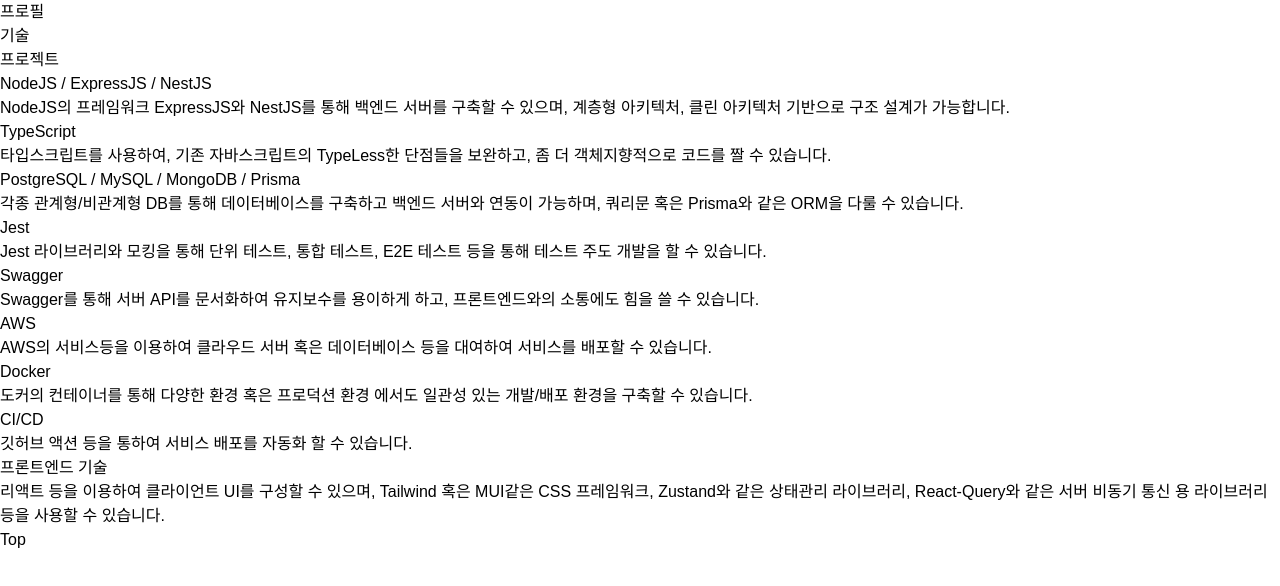
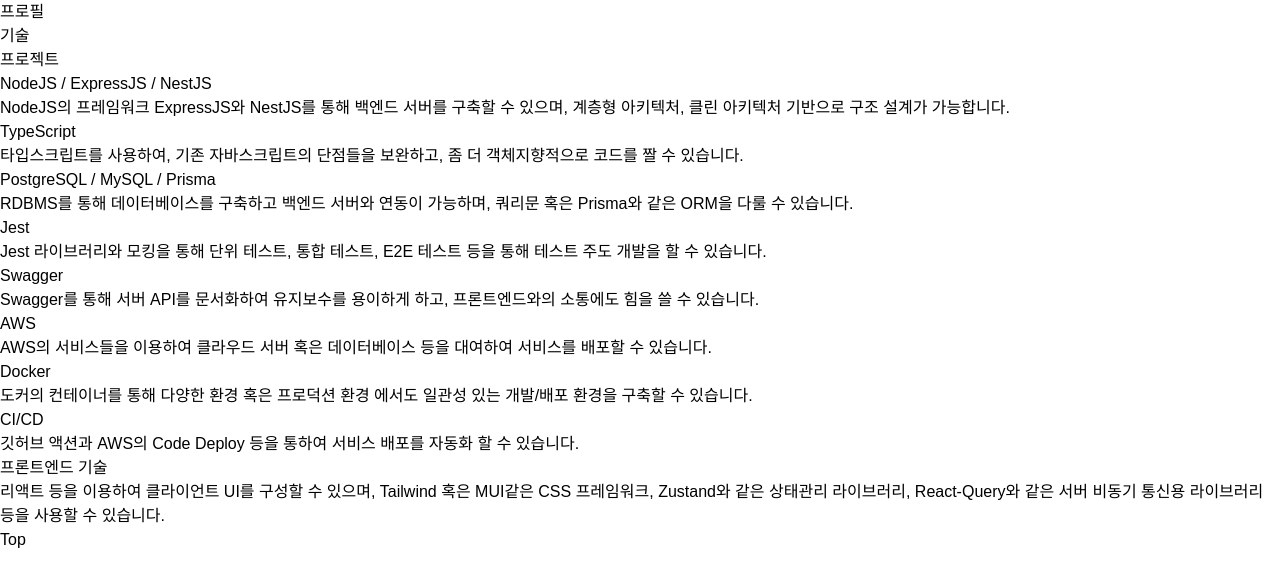
Before and after one commit to KubrickCode/Portfolio, a React (Vite) app: page /skills in a window 1280 px wide. Shown: the top 586 px of the page. Built offline with nearby package versions, Linux system fonts and the light colour scheme; a web font is replaced by a local one.

Commit message:
fix: 기술 스택 설명 수정

```diff
--- a/src/components/Skills/Skills.jsx
+++ b/src/components/Skills/Skills.jsx
@@ -25,13 +25,13 @@
     id: 1,
     title: "TypeScript",
     description:
-      "타입스크립트를 사용하여, 기존 자바스크립트의 TypeLess한 단점들을 보완하고, 좀 더 객체지향적으로 코드를 짤 수 있습니다.",
+      "타입스크립트를 사용하여, 기존 자바스크립트의 단점들을 보완하고, 좀 더 객체지향적으로 코드를 짤 수 있습니다.",
   },
   {
     id: 2,
-    title: "PostgreSQL / MySQL / MongoDB / Prisma",
+    title: "PostgreSQL / MySQL / Prisma",
     description:
-      "각종 관계형/비관계형 DB를 통해 데이터베이스를 구축하고 백엔드 서버와 연동이 가능하며, 쿼리문 혹은 Prisma와 같은 ORM을 다룰 수 있습니다.",
+      "RDBMS를 통해 데이터베이스를 구축하고 백엔드 서버와 연동이 가능하며, 쿼리문 혹은 Prisma와 같은 ORM을 다룰 수 있습니다.",
   },
   {
     id: 3,
@@ -49,7 +49,7 @@
     id: 5,
     title: "AWS",
     description:
-      "AWS의 서비스등을 이용하여 클라우드 서버 혹은 데이터베이스 등을 대여하여 서비스를 배포할 수 있습니다.",
+      "AWS의 서비스들을 이용하여 클라우드 서버 혹은 데이터베이스 등을 대여하여 서비스를 배포할 수 있습니다.",
   },
   {
     id: 5,
@@ -60,13 +60,14 @@
   {
     id: 5,
     title: "CI/CD",
-    description: "깃허브 액션 등을 통하여 서비스 배포를 자동화 할 수 있습니다.",
+    description:
+      "깃허브 액션과 AWS의 Code Deploy 등을 통하여 서비스 배포를 자동화 할 수 있습니다.",
   },
   {
     id: 5,
     title: "프론트엔드 기술",
     description:
-      "리액트 등을 이용하여 클라이언트 UI를 구성할 수 있으며, Tailwind 혹은 MUI같은 CSS 프레임워크, Zustand와 같은 상태관리 라이브러리, React-Query와 같은 서버 비동기 통신 용 라이브러리 등을 사용할 수 있습니다.",
+      "리액트 등을 이용하여 클라이언트 UI를 구성할 수 있으며, Tailwind 혹은 MUI같은 CSS 프레임워크, Zustand와 같은 상태관리 라이브러리, React-Query와 같은 서버 비동기 통신용 라이브러리 등을 사용할 수 있습니다.",
   },
 ];
 
```
